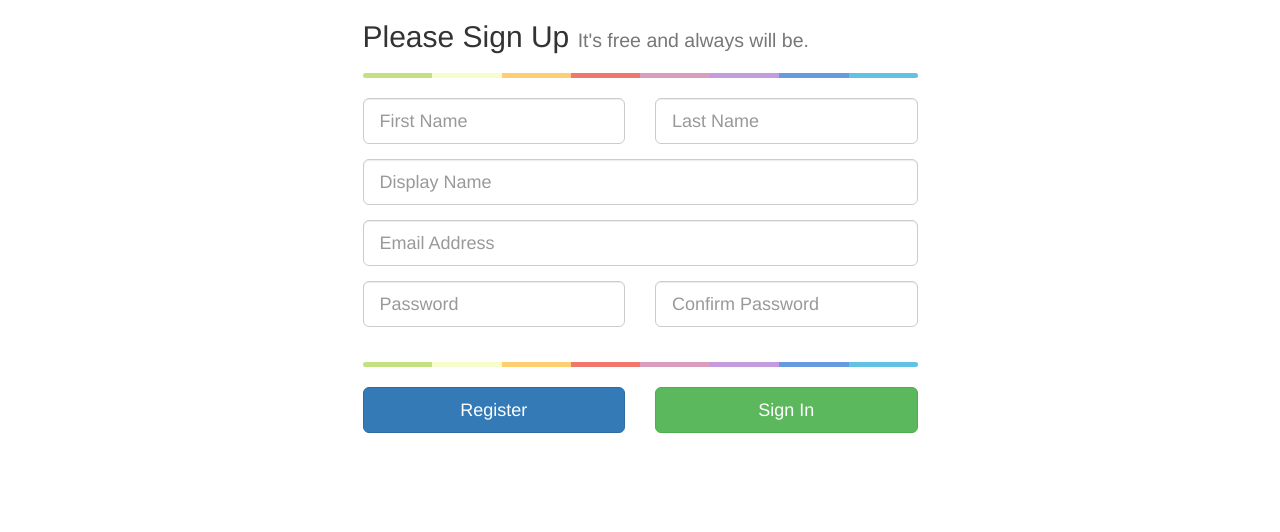
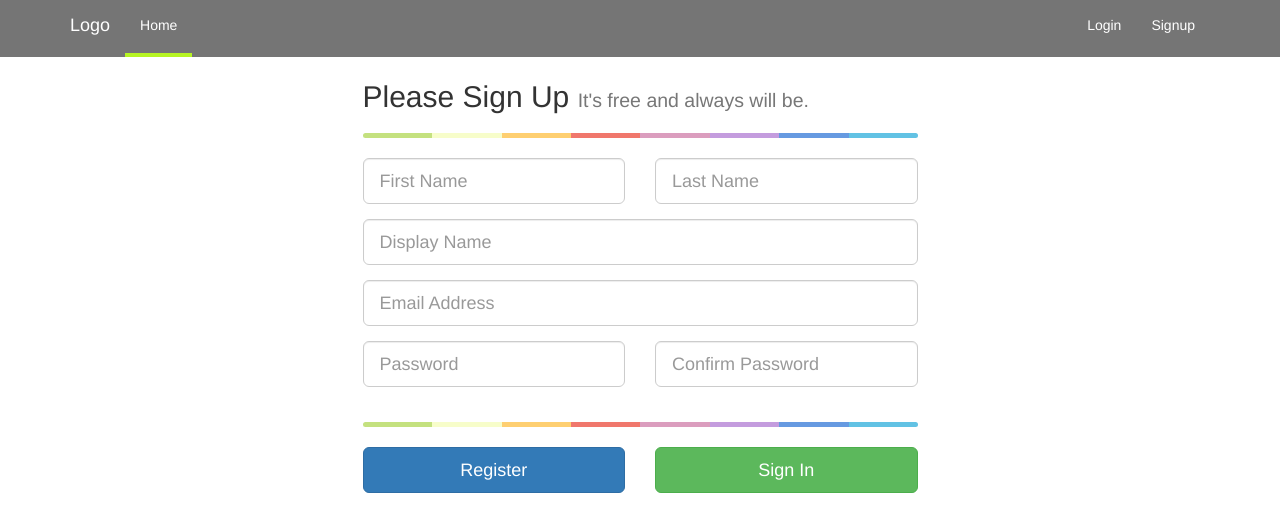
Before and after one commit to camilogiraldo/bkFront, an Angular app: page /signup in a window 1280 px wide. Shown: the top 532 px of the page. Built offline with nearby package versions, Linux system fonts and the light colour scheme; what angular2-jwt would draw is missing.

Commit message:
fix navigation flow

```diff
--- /dev/null
+++ b/database.rules.json
@@ -0,0 +1,6 @@
+{
+  "rules": {
+    ".read": "auth != null",
+    ".write": "auth != null"
+  }
+}
--- a/src/app/login/login.component.html
+++ b/src/app/login/login.component.html
@@ -1,3 +1,4 @@
+<app-navigation></app-navigation>
 <div class = "container">
 	<div class="wrapper">
 		<form #formData='ngForm' (ngSubmit)="login()" action=""  name="Login_Form" class="form-signin">
--- a/src/app/navigation/navigation.component.html
+++ b/src/app/navigation/navigation.component.html
@@ -1,3 +1,4 @@
+
 <div class="navbar-wrapper">
     <div class="container-fluid">
         <nav class="navbar navbar-fixed-top">
@@ -13,17 +14,18 @@
                 </div>
                 <div id="navbar" class="navbar-collapse collapse">
                     <ul class="nav navbar-nav">
-                        <li class="active"><a href="#" class="">Home</a></li>
+                        <li class="active"><a routerLink="/" routerLinkActive="active" class="">Home</a></li>
                     </ul>
                     <ul class="nav navbar-nav pull-right">
-                        <li *ngIf="!loggedIn"><a  routerLink="/login" class="alc">Login</a></li>
+                        <li *ngIf="!loggedIn"><a routerLink="/login" class="alc">Login</a></li>
+                        <li *ngIf="!loggedIn"><a routerLink="/signup" class="alc">Signup</a></li>
                         <li  *ngIf="loggedIn" class=" dropdown"><a href="#" class="dropdown-toggle active" data-toggle="dropdown" role="button" aria-haspopup="true" aria-expanded="false">Signed in as {{ currentUser.name }}  <span class="caret"></span></a>
                             <ul class="dropdown-menu">
                                 <li><a href="#">Change Password</a></li>
                                 <li><a href="#">My Profile</a></li>
                             </ul>
                         </li>
-                        <li *ngIf="loggedIn" class=""><a href="#" (click)="logout()">Logout</a></li>
+                        <li *ngIf="loggedIn" class=""><a href="" (click)="logout()">Logout</a></li>
                     </ul>
                 </div>
             </div>
--- a/src/app/signup/signup.component.html
+++ b/src/app/signup/signup.component.html
@@ -1,3 +1,7 @@
+<app-navigation></app-navigation>
+<br>
+<br>
+<br>
 <div class="container">
 
 <div class="row">
```
Also changed, not shown: firebase.json (added), 2 other files (tests, documents, lock files or other folders).
